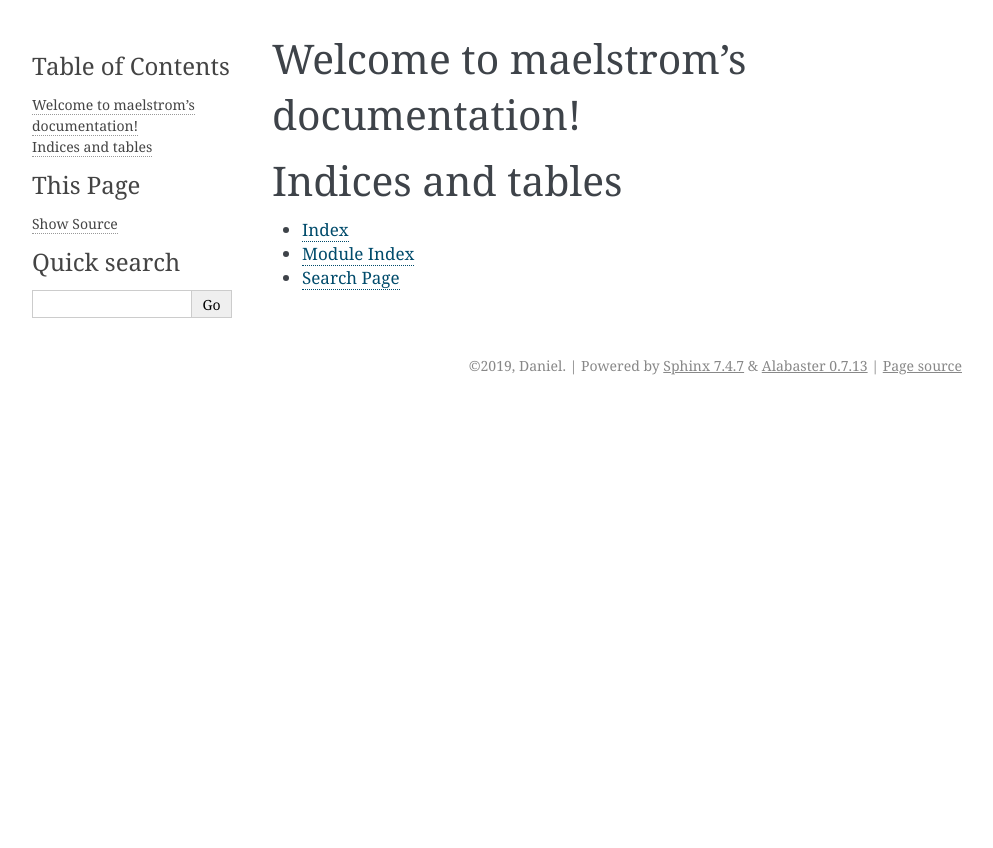
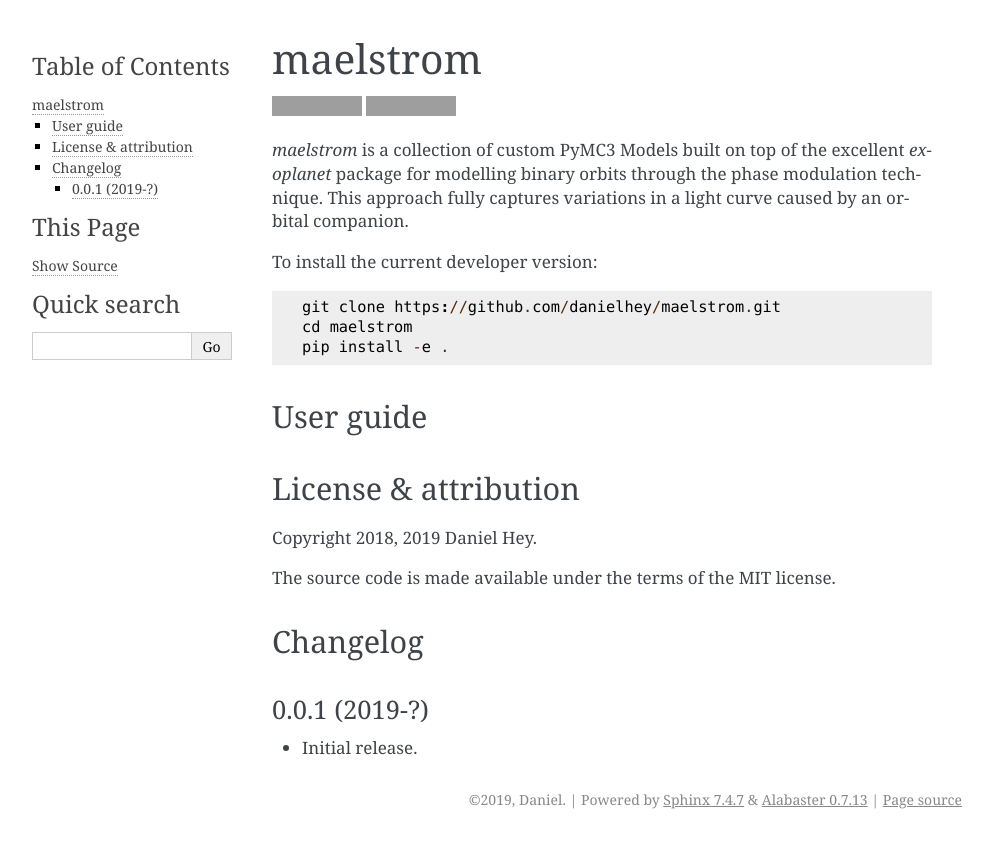
Before and after one commit to danhey/maelstrom, a Sphinx documentation site: the page built from docs/index.rst, in a window 1280 px wide. Shown: the top 848 px of the page, without its empty margins (148-1141 px from the left). Built offline with Sphinx 7.4.7, drawn with Linux system fonts in a browser that asks for light colours; grey boxes are pictures that could not be loaded.

Commit message:
update docs

```diff
--- /dev/null
+++ b/CHANGES.rst
@@ -0,0 +1,4 @@
+0.0.1 (2019-?)
++++++++++++++++++++++++
+
+- Initial release.
--- a/docs/index.rst
+++ b/docs/index.rst
@@ -1,20 +1,22 @@
-.. maelstrom documentation master file, created by
-   sphinx-quickstart on Sun Apr 14 17:48:03 2019.
-   You can adapt this file completely to your liking, but it should at least
-   contain the root `toctree` directive.
+.. include:: ../README.rst
 
-Welcome to maelstrom's documentation!
-=====================================
+User guide
+----------
 
 .. toctree::
    :maxdepth: 2
    :caption: Contents:
 
 
+License & attribution
+---------------------
 
-Indices and tables
-==================
+Copyright 2018, 2019 Daniel Hey.
 
-* :ref:`genindex`
-* :ref:`modindex`
-* :ref:`search`
+The source code is made available under the terms of the MIT license.
+
+
+Changelog
+---------
+
+.. include:: ../CHANGES.rst
--- /dev/null
+++ b/requirements.txt
@@ -0,0 +1,6 @@
+theano>=1.0.0
+numpy>=1.13.0
+pymc3>=3.5
+matplotlib>=1.5.3
+astropy>=1.3
+tqdms
```
